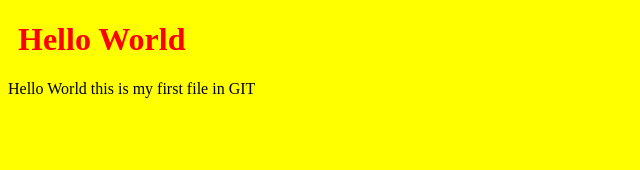
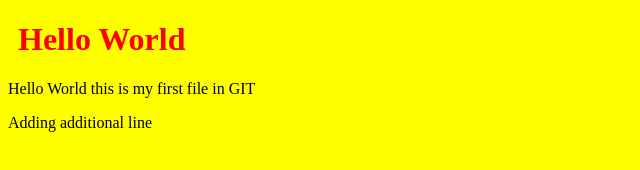
Before and after one commit to cyriaclukose/git-revise, a plain HTML site: page index.html in a window 1280 px wide. Shown: the whole page, without its empty margins (0-640 px from the left). Drawn offline with Linux system fonts and the light colour scheme.

Commit message:
adding additional line in index.html

```diff
--- a/index.html
+++ b/index.html
@@ -7,4 +7,5 @@
 <body>
 <h1>Hello World</h1>
 <p>Hello World this is my first file in GIT</p>
+<P>Adding additional line </p>
 </body>
```
